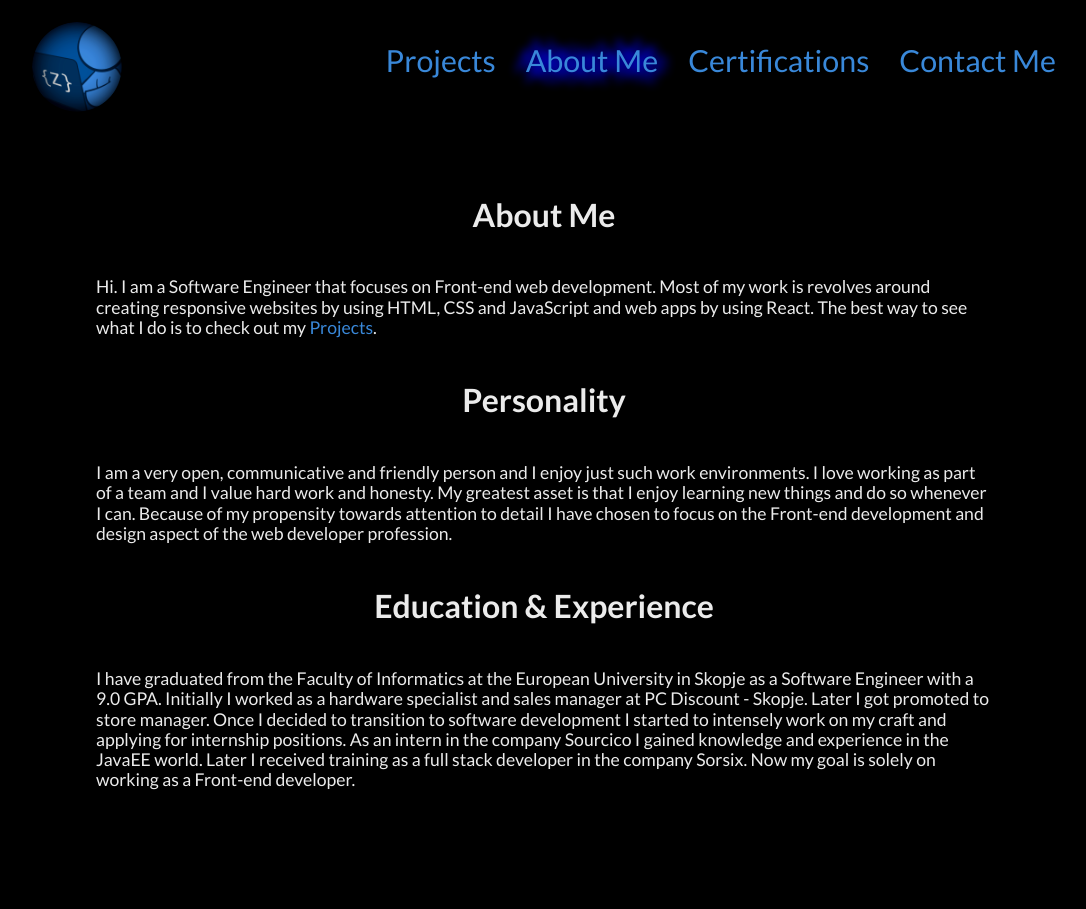
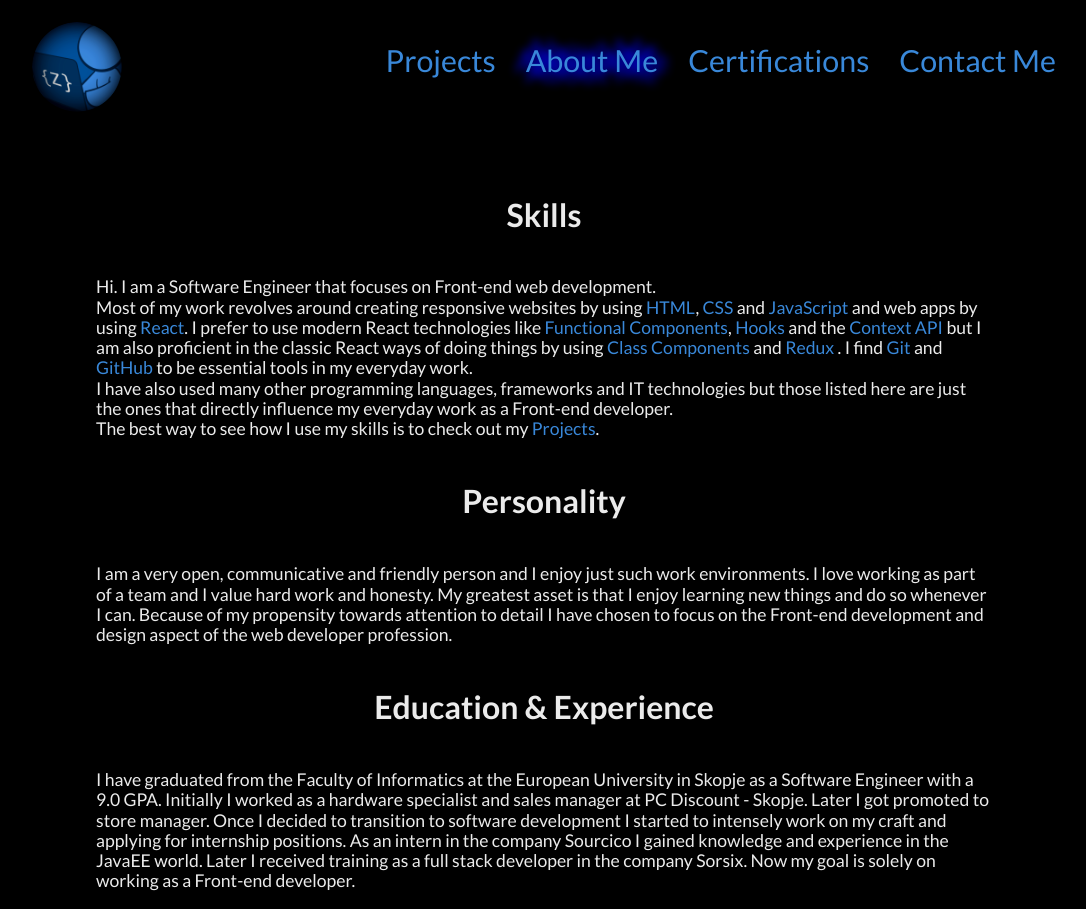
Before and after one commit to Shizuri/React-portfolio, a React (Create React App) app: page /about-me in a window 1280 px wide. Shown: the whole page, without its empty margins (96-1182 px from the left). Before the commit the page ends 808 px from the top, so only its background shows below. Built offline with nearby package versions, Linux system fonts and the light colour scheme.

Commit message:
Added Skills section in AboutMe.js

```diff
--- a/src/AboutMe.css
+++ b/src/AboutMe.css
@@ -15,14 +15,14 @@
     font-size: 2rem;
 }
 
-.About-me-projects-link {
+.About-me-link {
     text-decoration: none;
     color: var(--color-blue);
     opacity: 0.85;
     transition: all 0.3s;
 }
 
-.About-me-projects-link:hover {
+.About-me-link:hover {
     opacity: 1;
 }
 
--- a/src/AboutMe.js
+++ b/src/AboutMe.js
@@ -10,10 +10,30 @@ const AboutMe = props => {
 
 	return (
 		<article className='About-me'>
-			<h2 className='About-me-h2'>About Me</h2>
-			<p>Hi. I am a Software Engineer that focuses on Front-end web development. Most of my work is revolves around
-			creating responsive websites by using HTML, CSS and JavaScript and web apps by using React.
-				The best way to see what I do is to check out my <Link to='/projects' className='About-me-projects-link'>Projects</Link>.</p>
+			<h2 className='About-me-h2'>Skills</h2>
+			<p>Hi. I am a Software Engineer that focuses on Front-end web development.
+				<br />
+				 Most of my work revolves around
+			creating responsive websites by using
+			<a className='About-me-link' href='https://developer.mozilla.org/en-US/docs/Web/HTML' target='_blank' rel='noopener noreferrer'> HTML</a>
+			, <a className='About-me-link' href='https://developer.mozilla.org/en-US/docs/Web/CSS' target='_blank' rel='noopener noreferrer'> CSS </a>
+			 and <a className='About-me-link' href='https://developer.mozilla.org/en-US/docs/Web/JavaScript' target='_blank' rel='noopener noreferrer'> JavaScript </a>
+			 and web apps by using <a className='About-me-link' href='https://reactjs.org/' target='_blank' rel='noopener noreferrer'> React</a>.
+			I prefer to use modern React technologies like
+			<a className='About-me-link' href='https://reactjs.org/docs/components-and-props.html' target='_blank' rel='noopener noreferrer'> Functional Components</a>,
+			<a className='About-me-link' href='https://reactjs.org/docs/hooks-intro.html' target='_blank' rel='noopener noreferrer'> Hooks </a>
+			and the <a className='About-me-link' href='https://reactjs.org/docs/context.html' target='_blank' rel='noopener noreferrer'> Context API </a>
+			but I am also proficient in the classic React ways of doing things by using
+			<a className='About-me-link' href='https://reactjs.org/docs/components-and-props.html' target='_blank' rel='noopener noreferrer'> Class Components </a>
+			and <a className='About-me-link' href='https://redux.js.org/' target='_blank' rel='noopener noreferrer'> Redux </a>.
+			I find <a className='About-me-link' href='https://git-scm.com/' target='_blank' rel='noopener noreferrer'> Git </a>
+			and <a className='About-me-link' href='https://github.com/Shizuri' target='_blank' rel='noopener noreferrer'> GitHub </a>
+			to be essential tools in my everyday work.
+			<br />
+			I have also used many other programming languages, frameworks and IT technologies but those listed here are just the ones
+			that directly influence my everyday work as a Front-end developer.
+			<br />
+			The best way to see how I use my skills is to check out my <Link to='/projects' className='About-me-link'>Projects</Link>.</p>
 			<h2 className='About-me-h2'>Personality</h2>
 			<p>I am a very open, communicative and friendly person and I enjoy just such work
 			environments. I love working as part of a team and I value hard work and honesty. My
```
